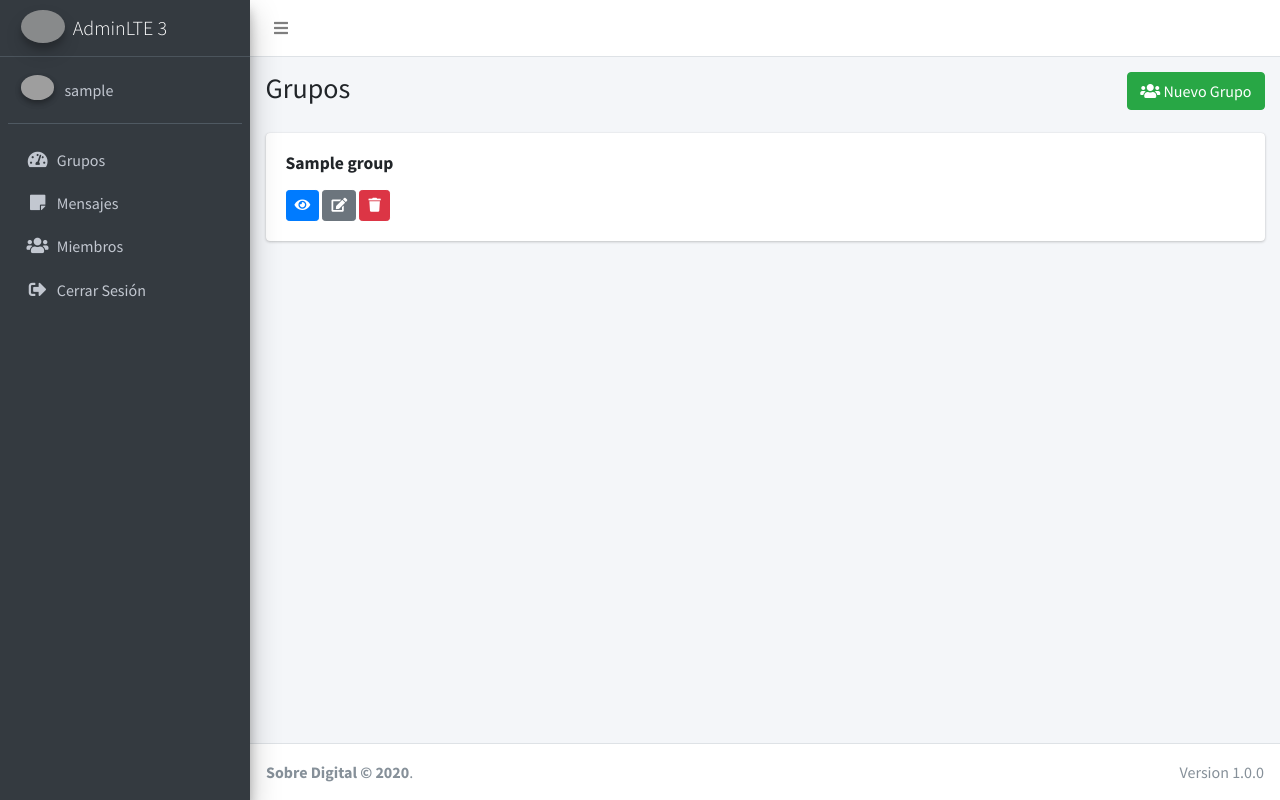
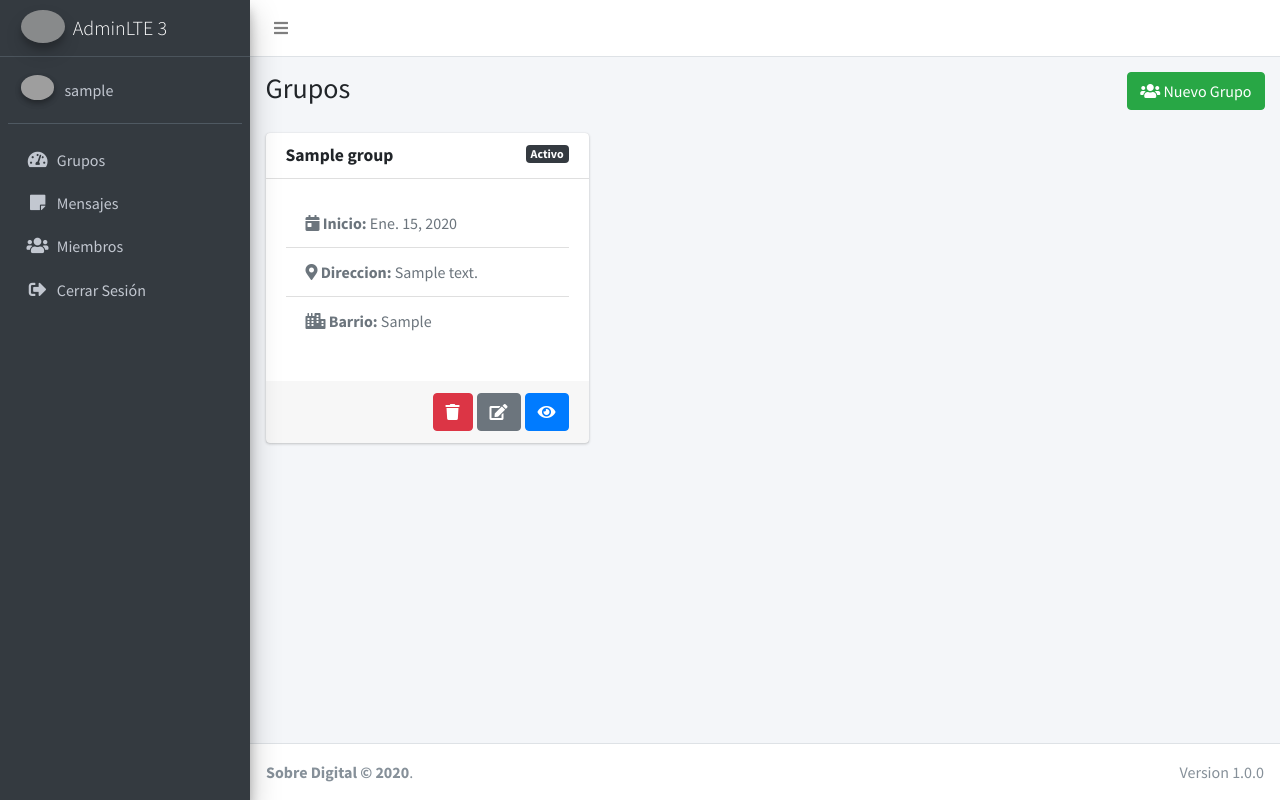
Before and after one commit to markimfeld/friendgroupmanagement, a Django app: page /groups/ in a window 1280 px wide. Run offline with Django 3.2, Linux system fonts and the light colour scheme; a user stored in the database is signed in; tables that the repository leaves empty hold one stand-in row (values such as "Sample post"); some libraries are stand-ins or nearby versions; grey boxes are pictures that could not be loaded.

Commit message:
group list view

```diff
--- a/friendgroups/models.py
+++ b/friendgroups/models.py
@@ -7,6 +7,8 @@ class Group(models.Model):
     active_since = models.DateField(auto_now_add=True)
     inactive_since = models.DateField(blank=True, null=True)
     status = models.BooleanField(default=True)
+    address = models.CharField(max_length=100)
+    neighborhood = models.CharField(max_length=100)
 
     def __str__(self):
         return self.name
--- a/friendgroups/templates/friendgroups/groups.html
+++ b/friendgroups/templates/friendgroups/groups.html
@@ -10,23 +10,39 @@
 <div class="content">
   <div class="container-fluid">
     <div class="row">
-      <div class="col">
         {% for group in object_list %}
-        <div class="card">
-          <div class="card-body">
-              <h5 class="card-title text-bold">{{ group }}</h5>
+            <div class="col-12 col-sm-6 col-lg-4">
+              <div class="card">
+                <div class="card-header">
+                    <h5 class="card-title text-bold">{{ group }}</h5>
+                    <span class="badge badge-dark float-right">Activo</span>
+                </div>
 
-            <p class="card-text">
-                {{ meeting.date }}
-            </p>
+                <div class="card-body">
 
-            <a href="" class="btn btn-primary btn-sm"><i class="fas fa-eye"></i></a>
-            <a href="" class="btn btn-secondary btn-sm"><i class="fas fa-edit"></i></a>
-            <a href="" class="btn btn-danger btn-sm"><i class="fas fa-trash"></i></a>
-          </div>
-        </div>
+                    <ul class="list-group-flush p-0">
+                        <li class="list-group-item text-muted">
+                            <i class="fas fa-calendar-day"></i><b> Inicio:</b> {{ group.active_since }}
+                        </li>
+
+                        <li class="list-group-item text-muted">
+                            <i class="fas fa-map-marker-alt"></i><b> Direccion:</b> {{ group.address }}
+                        </li>
+
+                        <li class="list-group-item text-muted">
+                            <i class="fas fa-city"></i><b> Barrio:</b> {{ group.neighborhood }}
+                        </li>
+                    </ul>
+
+                </div>
+                <div class="card-footer">
+                    <a href="" class="btn btn-primary float-right"><i class="fas fa-eye"></i></a>
+                    <a href="" class="btn btn-secondary float-right mr-1"><i class="fas fa-edit"></i></a>
+                    <a href="" class="btn btn-danger float-right mr-1"><i class="fas fa-trash"></i></a>
+                </div>
+              </div>
+            </div>
         {% endfor %}
-      </div>
     </div>
     <!-- /.row -->
   </div><!-- /.container-fluid -->
```
Also changed, not shown: friendgroups/migrations/0008_auto_20200901_1507.py (added).
